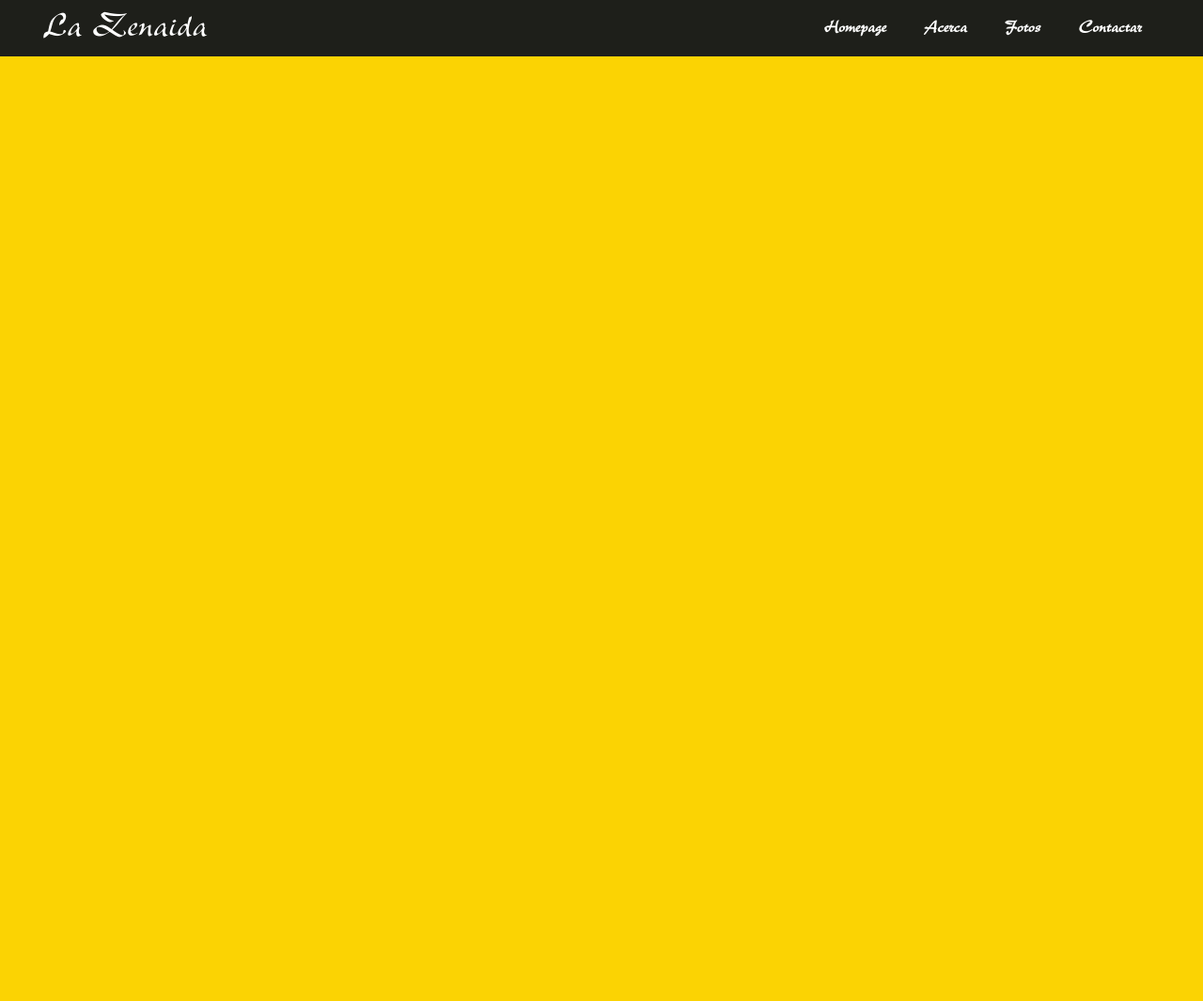
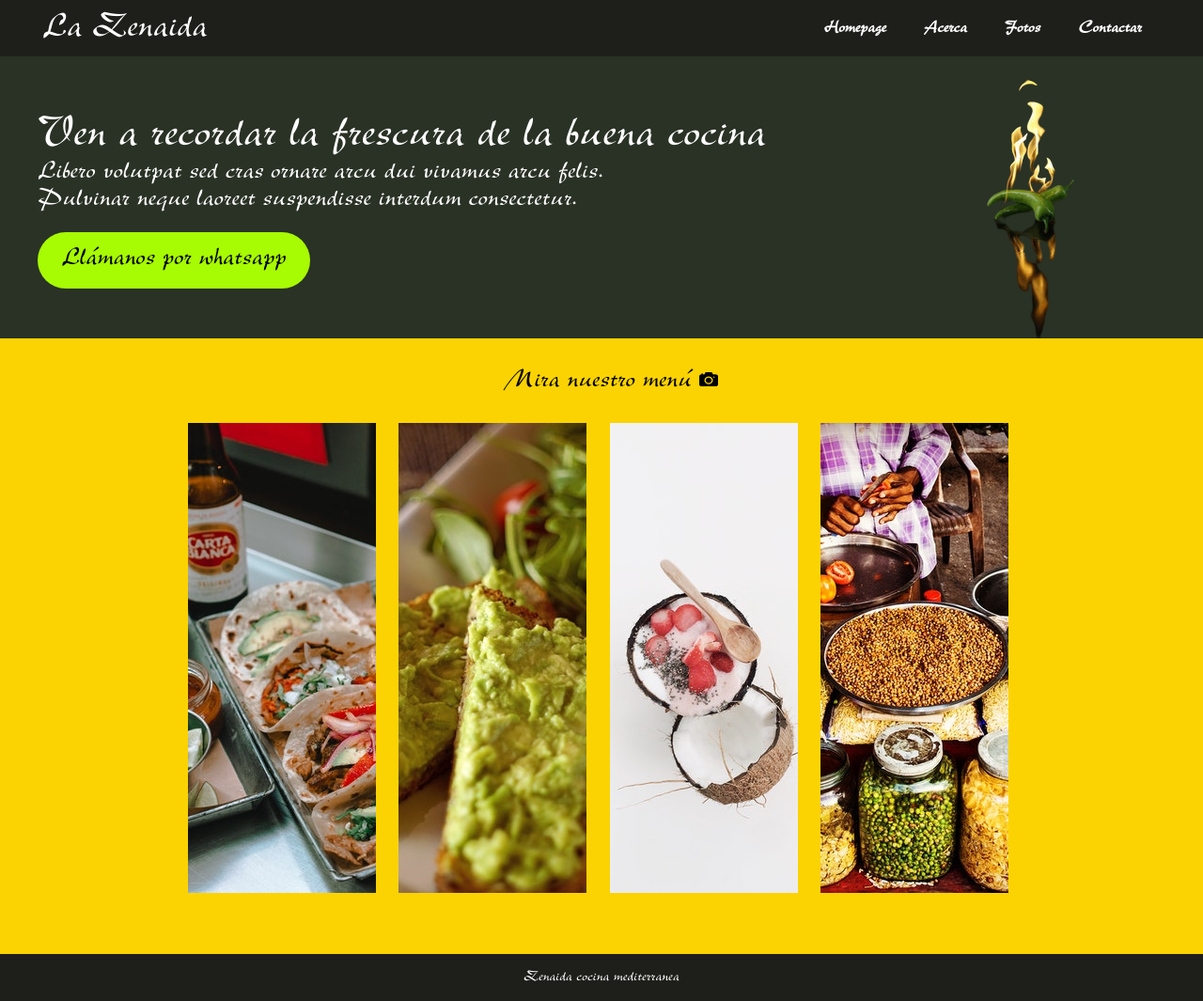
Before and after one commit to Bodera/learnPath_PHP, a plain HTML site: page bw7/Modulo-2/src/projeto-final/index.html in a window 1280 px wide. Shown: the whole page at 94% size. Before the commit the page ends 800 px from the top, so only its background shows below. Drawn offline with Linux system fonts and the light colour scheme.

Commit message:
Finished static website

```diff
--- a/bw7/Modulo-2/src/projeto-final/index.html
+++ b/bw7/Modulo-2/src/projeto-final/index.html
@@ -26,9 +26,44 @@
             </div>
         </div>
     </div>
-    <!--Fachada para llamar a la acción-->
-    <div class="facade">
-
+    <!--Fachada-->
+    <div class="banner">
+        <div class="banner--content">
+            <div class="banner--content-text">
+                <div class="calltoaction">
+                    Ven a recordar la frescura de la buena cocina
+                </div>
+                <div class="instigation">
+                    Libero volutpat sed cras ornare arcu dui vivamus arcu felis.<br/>
+                    Pulvinar neque laoreet suspendisse interdum consectetur.
+                </div>
+                <div class="btnwhatsapp">
+                    Llámanos por whatsapp
+                </div>
+            </div>
+            <div class="banner--content-image">
+                <img src="./assets/images/banner.png"/>
+            </div>
+        </div>
+    </div>
+    <!--Escaparate-->
+    <div class="showcase">
+        <div class="showcase--content">
+            <div class="menu">
+                Mira nuestro menú
+                <img src="./assets/images/menu-photos.png" />
+            </div>
+            <div class="menu-photos">
+                <img src="./assets/images/menu-pic01.jpg" />
+                <img src="./assets/images/menu-pic02.jpg" />
+                <img src="./assets/images/menu-pic03.jpg" />
+                <img src="./assets/images/menu-pic04.jpg" />
+            </div>
+        </div>
+    </div>
+    <!--Pie de pagina-->
+    <div class="footer">
+        Zenaida cocina mediterranea
     </div>
 </body>
 
--- a/bw7/Modulo-2/src/projeto-final/styles.css
+++ b/bw7/Modulo-2/src/projeto-final/styles.css
@@ -58,8 +58,78 @@ body{
     background-color: #FBD303;
 }
 
-.facade{
-    height: 550px;
-    background-image: url("assets/images/facade.jpg");
-    background-size: 100% 100%;
+.banner{
+    height: 300px;
+    background-color: #293225;
 }
+
+.banner--content{
+    width: 1200px;
+    margin: auto;
+}
+
+.banner--content-text{
+    float: left;
+}
+
+.banner--content-image{
+    float: right;
+}
+
+.banner--content-image img{
+    margin-right: 55px;
+}
+
+.calltoaction{
+    font-size: 48px;
+    color: #FFFFFF;
+    margin-top: 60px;
+}
+
+.instigation{
+    font-size: 28px;
+    color: #FFFFFF;
+}
+
+.btnwhatsapp{
+    background-color: #a7fb03;
+    width: 290px;
+    height: 60px;
+    font-size: 28px;
+    text-align: center;
+    line-height: 56px;
+    margin-top: 20px;
+    cursor: pointer;
+    border-radius: 35px;
+}
+
+.showcase--content{
+    width: 1200px;
+    margin: auto;
+}
+
+.menu{
+    height: 90px;
+    font-size: 28px;
+    text-align: center;
+    line-height: 90px;
+    margin-left: 300px;
+}
+
+.menu-photos{
+    margin-left: 150px;
+}
+
+.menu-photos img{
+    margin-left: 10px;
+    margin-right: 10px;
+}
+
+.footer{
+    background-color: #1E1F1A;
+    height: 50px;
+    text-align: center;
+    line-height: 50px;
+    color: #FFFFFF;
+    margin-top: 60px;
+}
```
